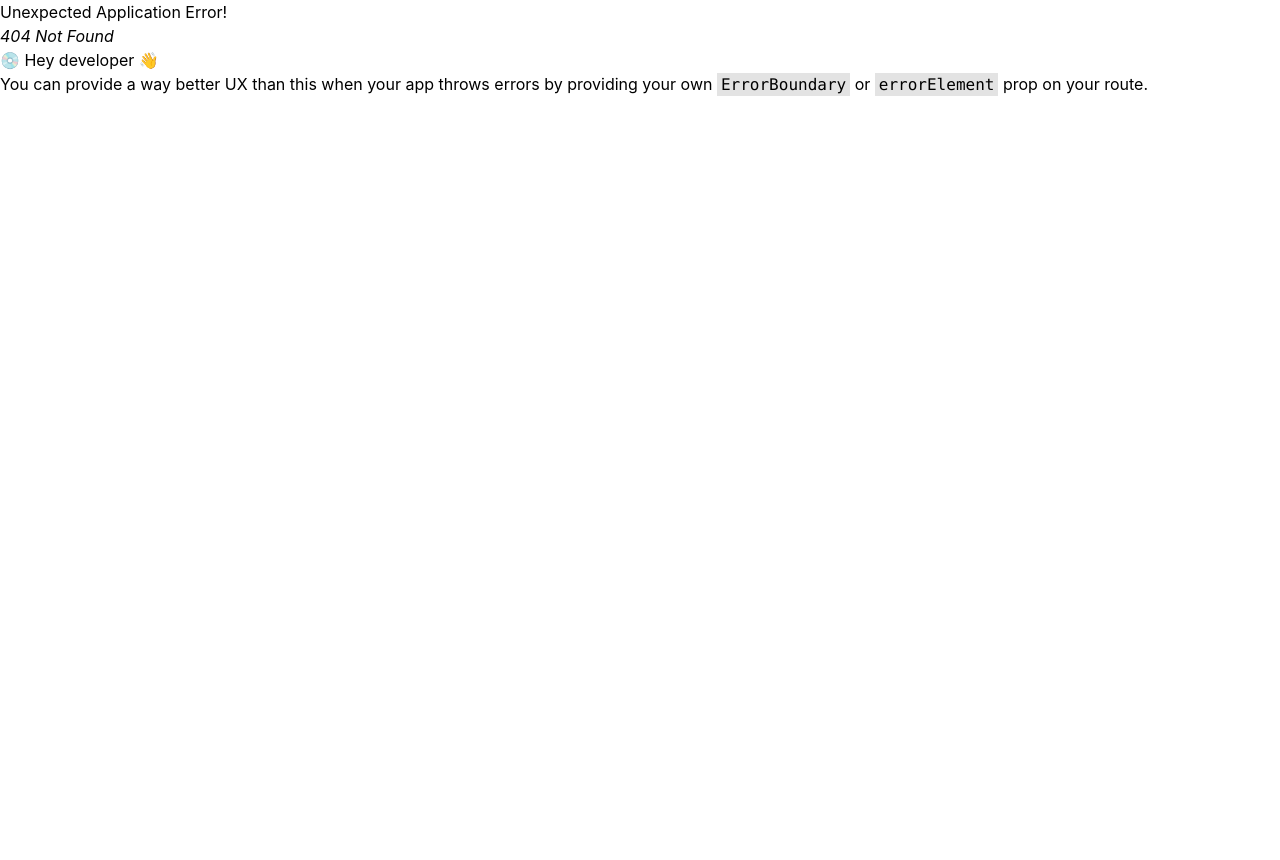
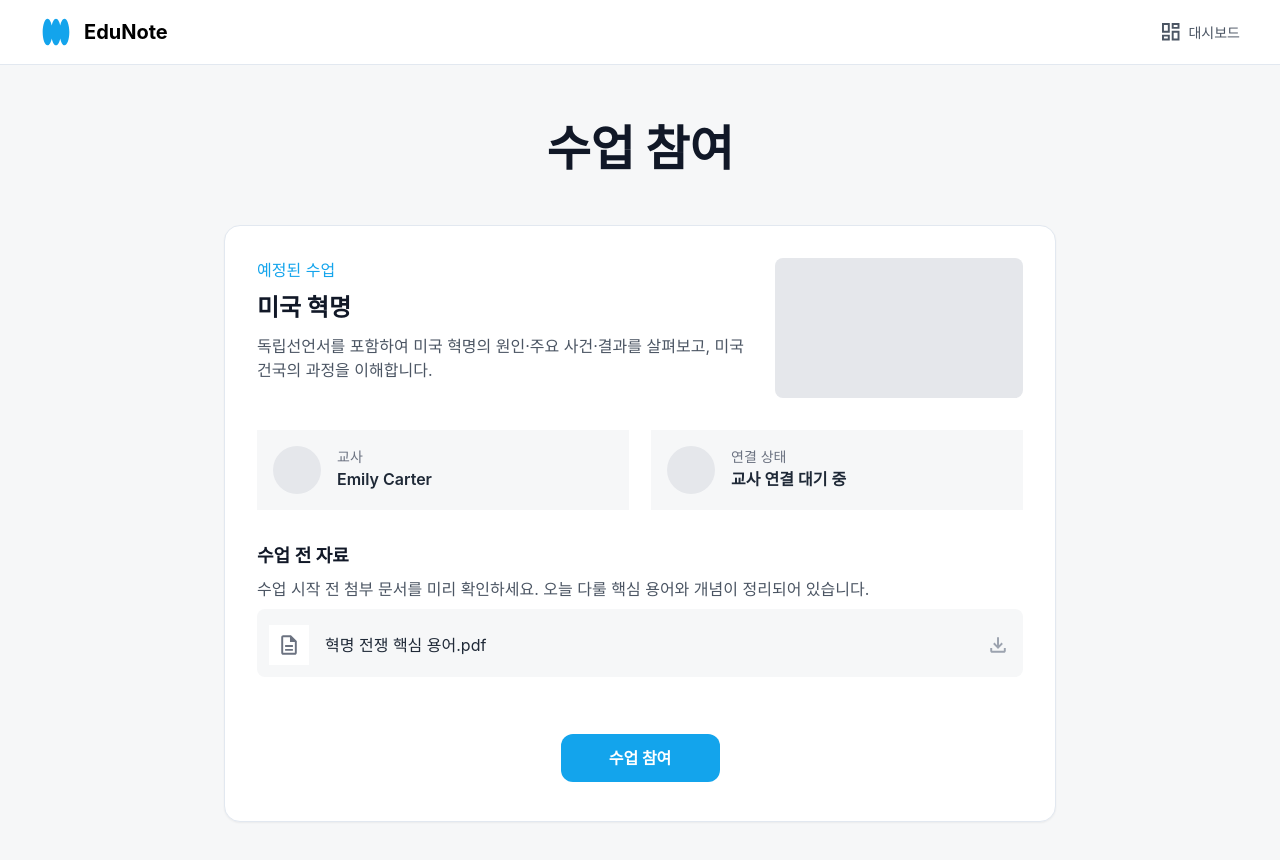
Before and after one commit to kw-ic-web/25-team-not-found, a React (Vite) app in the folder FE/: page /student/enter-class in a window 1280 px wide. Before the commit this address had no page. Shown: the top 860 px of the page. Before the commit the page ends 800 px from the top, so only its background shows below. Built offline with nearby package versions, Linux system fonts and the light colour scheme.

Commit message:
feat: EnterClass UI 구현

```diff
--- a/FE/src/App.jsx
+++ b/FE/src/App.jsx
@@ -3,6 +3,7 @@ import DefaultLayout from "./layouts/DefaultLayout";
 import StudentMain from "./pages/student/StudentMain";
 import NavBarLayout from "./layouts/NavBarLayout";
 import QuizSolve from "./pages/student/QuizSolve";
+import EnterClass from "./pages/student/EnterClass";
 
 const router = createBrowserRouter([
   {
@@ -28,6 +29,10 @@ const router = createBrowserRouter([
                 path: "quiz",
                 element: <QuizSolve />,
               },
+              {
+                path: "enter-class",
+                element: <EnterClass />,
+              },
             ],
           },
         ],
--- /dev/null
+++ b/FE/src/pages/student/EnterClass.jsx
@@ -0,0 +1,80 @@
+import RoundedBlock from "../../components/RoundedBlock";
+import ic_document from "../../assets/icons/student/enter-class/ic_document.svg";
+import ic_download from "../../assets/icons/student/enter-class/ic_download.svg";
+
+const EnterClass = () => {
+  return (
+    <main className="flex flex-col items-center pt-[48px] w-full min-h-screen bg-[#F6F7F8]">
+      <h1 className="text-[48px] font-extrabold text-[#111827]">수업 참여</h1>
+
+      <RoundedBlock className="mt-[40px] p-[32px] w-[832px] h-[596.5px]">
+        <section className="flex flex-col gap-[32px] w-full">
+          <section className="flex justify-between w-full">
+            <div className="flex flex-col gap-[8px]">
+              <p className="text-[16px] text-[#13A4EC]">예정된 수업</p>
+              <p className="text-[24px] font-bold text-[#111827]">미국 혁명</p>
+              <p className="max-w-[496px] text-[16px] text-[#4B5563]">
+                독립선언서를 포함하여 미국 혁명의 원인·주요 사건·결과를
+                살펴보고, 미국 건국의 과정을 이해합니다.
+              </p>
+            </div>
+            <div className="w-[248px] h-[139.5px] rounded-[8px] bg-gray-200"></div>
+          </section>
+
+          <section className="flex justify-between w-full">
+            <div className="flex gap-[16px] p-[16px] w-[372px] h-[80px] bg-[#F6F7F8]">
+              <div className="size-[48px] bg-gray-200 bg-cover bg-center rounded-full"></div>
+              <div>
+                <p className="text-[14px] text-[#6B7280]">교사</p>
+                <p className="text-[16px] font-semibold text-[#1F2937]">
+                  Emily Carter
+                </p>
+              </div>
+            </div>
+
+            <div className="flex gap-[16px] p-[16px] w-[372px] h-[80px] bg-[#F6F7F8]">
+              <div className="size-[48px] bg-gray-200 bg-cover bg-center rounded-full"></div>
+              <div>
+                <p className="text-[14px] text-[#6B7280]">연결 상태</p>
+                <p className="text-[16px] font-semibold text-[#1F2937]">
+                  교사 연결 대기 중
+                </p>
+              </div>
+            </div>
+          </section>
+
+          <section className="flex flex-col gap-[8px] w-full">
+            <p className="text-[18px] font-semibold text-[#111827]">
+              수업 전 자료
+            </p>
+            <p className="text-[16px] text-[#4B5563]">
+              수업 시작 전 첨부 문서를 미리 확인하세요. 오늘 다룰 핵심 용어와
+              개념이 정리되어 있습니다.
+            </p>
+            <div className="flex justify-between items-center pt-[16px] pb-[12px] px-[12px] w-full h-[68px] rounded-[8px] bg-[#F6F7F8]">
+              <div className="flex items-center gap-[16px]">
+                <div className="flex justify-center items-center size-[40px] bg-white">
+                  <img src={ic_document} alt="" />
+                </div>
+                <p className="text-[16px] text-[#1F2937]">
+                  혁명 전쟁 핵심 용어.pdf
+                </p>
+              </div>
+              <button className="cursor-pointer">
+                <img src={ic_download} alt="" />
+              </button>
+            </div>
+          </section>
+
+          <div className="flex justify-center mt-[25px] w-full">
+            <button className="w-[159px] h-[48px] bg-[#13A4EC] rounded-[12px] text-[16px] text-white font-bold cursor-pointer">
+              수업 참여
+            </button>
+          </div>
+        </section>
+      </RoundedBlock>
+    </main>
+  );
+};
+
+export default EnterClass;
```
Also changed, not shown: FE/src/assets/icons/student/enter-class/ic_document.svg (added), FE/src/assets/icons/student/enter-class/ic_download.svg (added).
